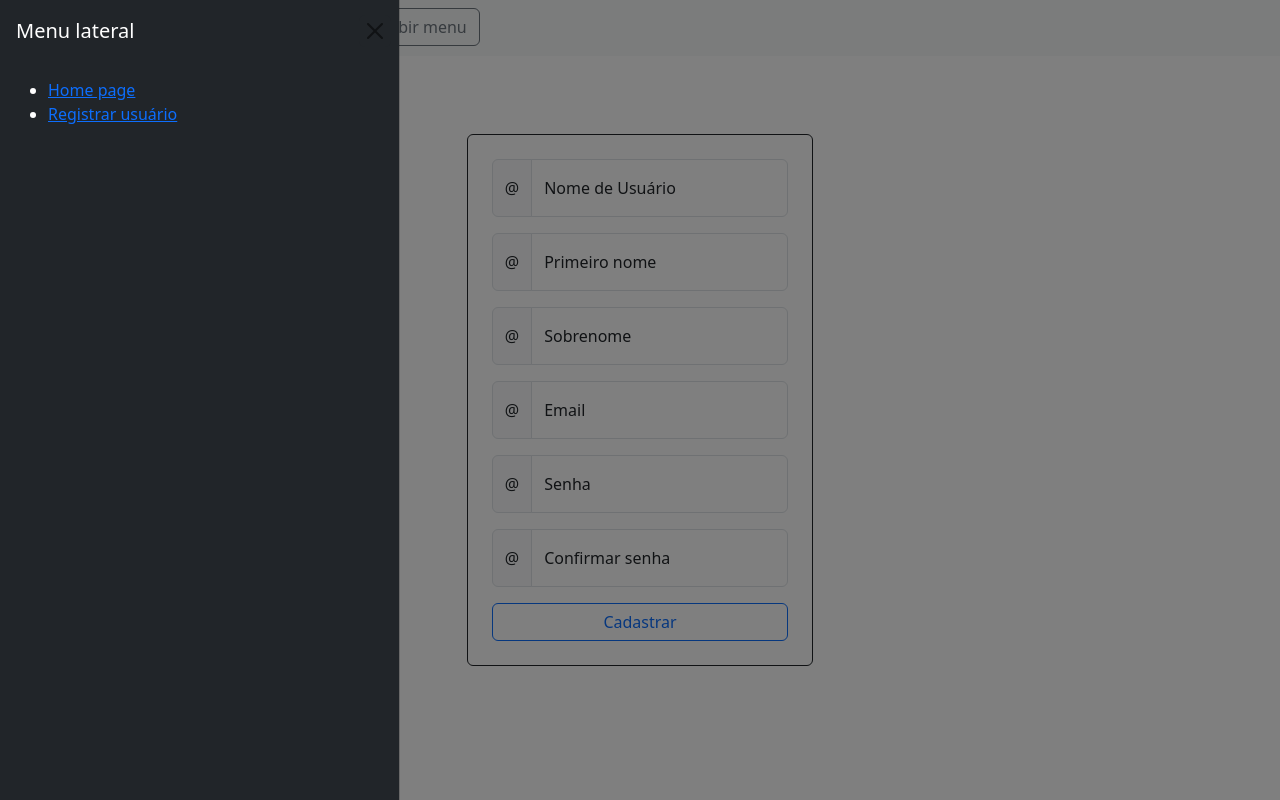
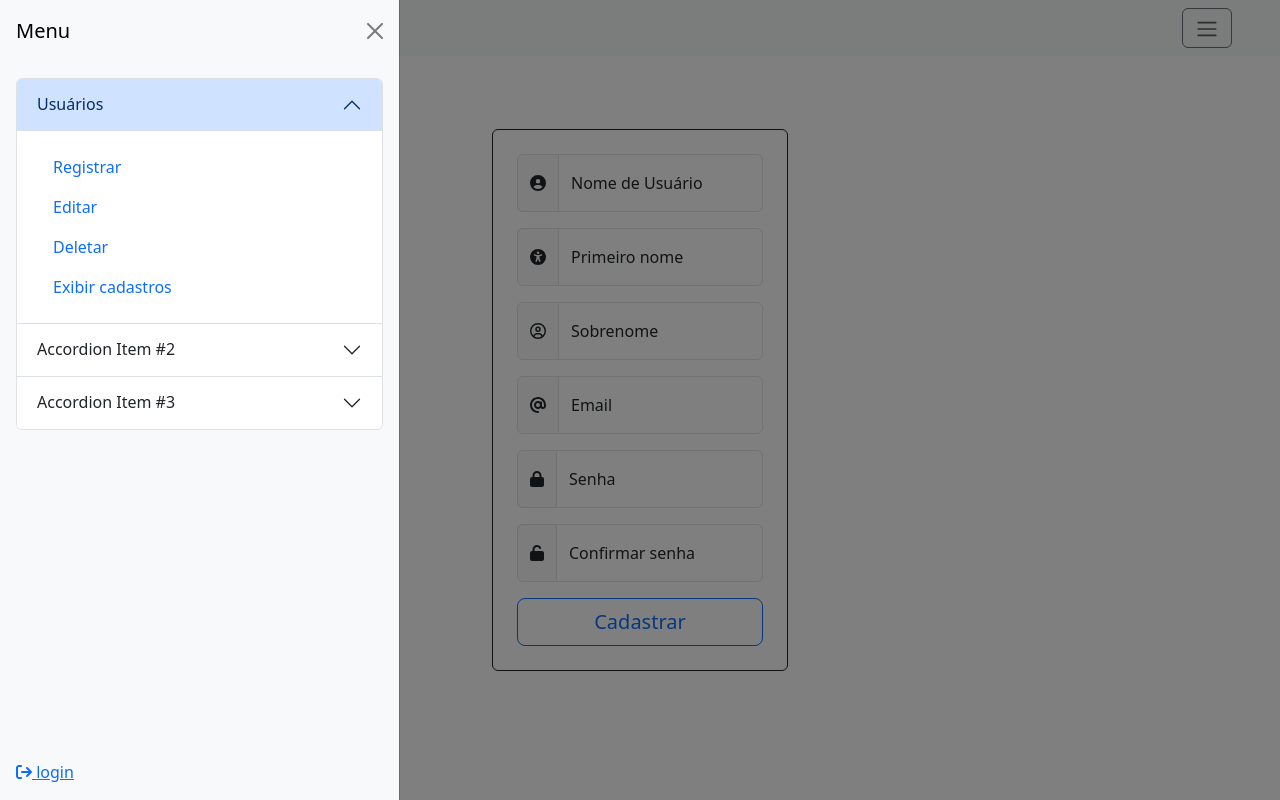
Before and after one commit to zOiudao/cdt_django, a Django app: template registrations/templates/pages/create_user.html in a window 1280 px wide, after a click that opens the changed part. Run offline with Django 5.2, Linux system fonts and the light colour scheme; the template is opened without the code that fills it: values that come from a table or form of the project are taken from there, others are empty.

Commit message:
finalizando por hoje

```diff
--- a/registrations/forms.py
+++ b/registrations/forms.py
@@ -20,6 +20,7 @@
             {
                 "class": "form-control",
                 "placeholder": "nome de usuário",
+                # "name": "username",
             }
         )
 
@@ -27,6 +28,7 @@
             {
                 "class": "form-control",
                 "placeholder": "primeiro nome",
+                # "name": "first_name",
             }
         )
 
@@ -34,6 +36,7 @@
             {
                 "class": "form-control",
                 "placeholder": "sobrenome",
+                # "name": "last_name",
             }
         )
 
@@ -41,6 +44,7 @@
             {
                 "class": "form-control",
                 "placeholder": "email",
+                # "name": "email",
             }
         )
 
@@ -48,6 +52,7 @@
             {
                 "class": "form-control",
                 "placeholder": "senha",
+                # "name": "password",
             }
         )
 
@@ -55,5 +60,6 @@
             {
                 "class": "form-control",
                 "placeholder": "confirmar senha",
+                # "name": "password",
             }
         )
--- a/registrations/statics/css/style.css
+++ b/registrations/statics/css/style.css
@@ -0,0 +1,10 @@
+body{
+    background-color: red;
+}
+
+/* .main-container {
+    display: flex;
+    align-items: center;
+    justify-content: center;
+    height: 100vh;
+} */
--- a/registrations/templates/base.html
+++ b/registrations/templates/base.html
@@ -6,6 +6,7 @@
     <meta name="viewport" content="width=device-width, initial-scale=1.0">
     <link rel="stylesheet" href="{% static 'css/style.css' %}">
     <link href="https://cdn.jsdelivr.net/npm/bootstrap@5.3.3/dist/css/bootstrap.min.css" rel="stylesheet" integrity="sha384-QWTKZyjpPEjISv5WaRU9OFeRpok6YctnYmDr5pNlyT2bRjXh0JMhjY6hW+ALEwIH" crossorigin="anonymous">
+    <link rel="stylesheet" href="https://cdnjs.cloudflare.com/ajax/libs/font-awesome/6.7.1/css/all.min.css" integrity="sha512-5Hs3dF2AEPkpNAR7UiOHba+lRSJNeM2ECkwxUIxC1Q/FLycGTbNapWXB4tP889k5T5Ju8fs4b1P5z/iB4nMfSQ==" crossorigin="anonymous" referrerpolicy="no-referrer" />
     <title>{% block title %}{% endblock title %}</title>
 </head>
 <body>
@@ -19,6 +20,7 @@
     {% include "partials/_footer.html" %}
 
 <script src="{% static "js/script.js" %}"></script>
+<script src="https://cdnjs.cloudflare.com/ajax/libs/font-awesome/6.7.1/js/all.min.js" integrity="sha512-1JkMy1LR9bTo3psH+H4SV5bO2dFylgOy+UJhMus1zF4VEFuZVu5lsi4I6iIndE4N9p01z1554ZDcvMSjMaqCBQ==" crossorigin="anonymous" referrerpolicy="no-referrer"></script>
 <script src="https://cdn.jsdelivr.net/npm/bootstrap@5.3.3/dist/js/bootstrap.bundle.min.js" integrity="sha384-YvpcrYf0tY3lHB60NNkmXc5s9fDVZLESaAA55NDzOxhy9GkcIdslK1eN7N6jIeHz" crossorigin="anonymous"></script>
 
 </body>
--- a/registrations/templates/pages/create_user.html
+++ b/registrations/templates/pages/create_user.html
@@ -1,13 +1,10 @@
 {% extends "base.html" %} {% block content %}
 
-<div
-  class="d-flex justify-content-center align-items-center"
-  style="height: 100vh"
->
+<div class="container position-absolute top-50 start-50 translate-middle w-25">
   <form method="post" class="card border-dark p-4">
     {% csrf_token %}
     <div class="input-group mb-3">
-      <span class="input-group-text">@</span>
+      <span class="input-group-text"><i class="fa-solid fa-circle-user"></i></span>
       <div class="form-floating">
         {{form.username}}
         <label for="floatingInputGroup1">Nome de Usuário</label>
@@ -15,7 +12,7 @@
     </div>
 
     <div class="input-group mb-3">
-      <span class="input-group-text">@</span>
+      <span class="input-group-text"><i class="fa-solid fa-universal-access"></i></span>
       <div class="form-floating">
         {{form.first_name}}
         <label for="floatingInputGroup1">Primeiro nome</label>
@@ -23,7 +20,7 @@
     </div>
 
     <div class="input-group mb-3">
-      <span class="input-group-text">@</span>
+      <span class="input-group-text"><i class="fa-regular fa-circle-user"></i></span>
       <div class="form-floating">
         {{form.last_name}}
         <label for="floatingInputGroup1">Sobrenome</label>
@@ -31,7 +28,7 @@
     </div>
 
     <div class="input-group mb-3">
-      <span class="input-group-text">@</span>
+      <span class="input-group-text"><i class="fa-solid fa-at"></i></span>
       <div class="form-floating">
         {{form.email}}
         <label for="floatingInputGroup1">Email</label>
@@ -39,7 +36,7 @@
     </div>
 
     <div class="input-group mb-3">
-      <span class="input-group-text">@</span>
+      <span class="input-group-text"><i class="fa-solid fa-lock"></i></span>
       <div class="form-floating">
         {{form.password1}}
         <label for="floatingInputGroup1">Senha</label>
@@ -47,7 +44,7 @@
     </div>
 
     <div class="input-group mb-3">
-      <span class="input-group-text">@</span>
+      <span class="input-group-text"><i class="fa-solid fa-unlock"></i></span>
       <div class="form-floating">
         {{form.password2}}
         <label for="floatingInputGroup1">Confirmar senha</label>
@@ -55,7 +52,7 @@
     </div>
 
     <div class="input-group">
-      <button type="submit" class="btn btn-outline-primary w-100">
+      <button type="submit" class="btn btn-outline-primary btn-lg w-100">
         Cadastrar
       </button>
     </div>
--- a/registrations/templates/partials/_header.html
+++ b/registrations/templates/partials/_header.html
@@ -2,14 +2,14 @@
 
 <div class="container-fluid">
     <nav class="navbar navbar-expand-lg navbar-light bg-light fixed-top">
-        <a class="navbar-brand" href="#">Navbar</a>
+        {% comment %} <a class="navbar-brand mx-5" href="#">Navbar</a> {% endcomment %}
 
-        <button class="navbar-toggler" type="button" data-toggle="collapse" data-target="#navbarNav" aria-controls="navbarNav" aria-expanded="false" aria-label="Toggle navigation">
+        <button class="navbar-toggler" type="button" data-bs-toggle="offcanvas" data-bs-target="#offcanvasRight" aria-controls="offcanvasRight">
             <span class="navbar-toggler-icon"></span>
         </button>
 
         <div class="collapse navbar-collapse" id="navbarNav">
-            <ul class="navbar-nav">
+            {% comment %} <ul class="navbar-nav">
                 <li class="nav-item active">
                     <a class="nav-link" href="#">Home <span class="sr-only">(current)</span></a>
                 </li>
@@ -19,8 +19,12 @@
                 <li class="nav-item">
                     <a class="nav-link" href="#">Pricing</a>
                 </li>
+            </ul> {% endcomment %}
+            <ul class="navbar-nav ms-auto mx-5">
                 <li class="nav-item">
-                <button class="btn btn-outline-secondary" type="button" data-bs-toggle="offcanvas" data-bs-target="#offcanvasRight" aria-controls="offcanvasRight">Exibir menu</button>
+                    <button class="btn btn-outline-secondary" type="button" data-bs-toggle="offcanvas" data-bs-target="#offcanvasRight" aria-controls="offcanvasRight">
+                        <span class="navbar-toggler-icon"></span>
+                    </button>
                 </li>
             </ul>
         </div>
@@ -29,16 +33,109 @@
 
 <header>
 
-    <div class="offcanvas offcanvas-start text-bg-dark" tabindex="-1" id="offcanvasRight" aria-labelledby="offcanvasRightLabel">
+    <div class="offcanvas offcanvas-start text-bg-light" tabindex="-1" id="offcanvasRight" aria-labelledby="offcanvasRightLabel">
     <div class="offcanvas-header">
-        <h5 class="offcanvas-title" id="offcanvasRightLabel">Menu lateral</h5>
-        <button type="button" class="btn-close bg-dark" data-bs-dismiss="offcanvas" aria-label="Close"></button>
+        <h5 class="offcanvas-title" id="offcanvasRightLabel">Menu</h5>
+        <button type="button" class="btn-close bg-light" data-bs-dismiss="offcanvas" aria-label="Close"></button>
     </div>
     <div class="offcanvas-body">
-        <ul>
-            <li><a href="/cadastros/">Home page</a></li>
-            <li><a href="/cadastros/register/">Registrar usuário</a></li>
+
+        <div class="accordion" id="accordionExample">
+            <div class="accordion-item">
+                <h2 class="accordion-header">
+                <button class="accordion-button" type="button" data-bs-toggle="collapse" data-bs-target="#collapseOne" aria-expanded="true" aria-controls="collapseOne">
+                    Usuários
+                </button>
+                </h2>
+                <div id="collapseOne" class="accordion-collapse collapse show" data-bs-parent="#accordionExample">
+                <div class="accordion-body">
+                    <ul class="nav">
+                        <li class="nav-item">
+                            <a class="nav-link" aria-current="register" href="/cadastros/register/">Registrar</a>
+                        </li>
                     </ul>
+
+                    <ul class="nav">
+                        <li class="nav-item">
+                            <a class="nav-link" aria-current="register" href="/cadastros/register/">Editar</a>
+                        </li>
+                    </ul>
+
+                    <ul class="nav">
+                        <li class="nav-item">
+                            <a class="nav-link" aria-current="register" href="/cadastros/register/">Deletar</a>
+                        </li>
+                    </ul>
+
+                    <ul class="nav">
+                        <li class="nav-item">
+                            <a class="nav-link" aria-current="register" href="/cadastros/register/">Exibir cadastros</a>
+                        </li>
+                    </ul>
+                </div>
+                </div>
+            </div>
+            <div class="accordion-item">
+                <h2 class="accordion-header">
+                <button class="accordion-button collapsed" type="button" data-bs-toggle="collapse" data-bs-target="#collapseTwo" aria-expanded="false" aria-controls="collapseTwo">
+                    Accordion Item #2
+                </button>
+                </h2>
+                <div id="collapseTwo" class="accordion-collapse collapse" data-bs-parent="#accordionExample">
+                <div class="accordion-body">
+                    <ul class="nav">
+                        <li class="nav-item">
+                            <a class="nav-link" aria-current="home" href="/cadastros/">Home</a>
+                        </li>
+                    </ul>
+
+                    <ul class="nav">
+                        <li class="nav-item">
+                            <a class="nav-link" aria-current="register" href="/cadastros/register/">Editar</a>
+                        </li>
+                    </ul>
+
+                    <ul class="nav">
+                        <li class="nav-item">
+                            <a class="nav-link" aria-current="register" href="/cadastros/register/">Deletar</a>
+                        </li>
+                    </ul>
+
+                    <ul class="nav">
+                        <li class="nav-item">
+                            <a class="nav-link" aria-current="register" href="/cadastros/register/">Exibir cadastros</a>
+                        </li>
+                    </ul>
+                </div>
+                </div>
+            </div>
+            <div class="accordion-item">
+                <h2 class="accordion-header">
+                <button class="accordion-button collapsed" type="button" data-bs-toggle="collapse" data-bs-target="#collapseThree" aria-expanded="false" aria-controls="collapseThree">
+                    Accordion Item #3
+                </button>
+                </h2>
+                <div id="collapseThree" class="accordion-collapse collapse" data-bs-parent="#accordionExample">
+                <div class="accordion-body">
+                    <ul class="nav">
+                        <li class="nav-item">
+                            <a class="nav-link" aria-current="register" href="/cadastros/register/">Link</a>
+                        </li>
+                    </ul>
+                </div>
+                </div>
+            </div>
+        </div>
+
+        {% comment %} <hr class'fixed-buttom m-3'> {% endcomment %}
+        <div class='fixed-bottom m-3'>
+            {% if user.is_authenticated %}
+                <a href="{% url "logout_user" %}"><i class="fa-solid fa-arrow-right-from-bracket"></i> <span>sair</span></a>
+            {% else %}
+                <a href="{% url "login_user" %}"><i class="fa-solid fa-arrow-right-from-bracket"></i> <span>login</span></a>
+            {% endif %}
+        </div>
+
 
     </div>
     </div>
--- a/registrations/urls.py
+++ b/registrations/urls.py
@@ -4,4 +4,5 @@
 urlpatterns = [
     path("", views.login_user, name="login_user"),
     path("register/", views.register_user, name="register"),
+    path("logout/", views.logout_user, name="logout_user"),
 ]
```
Also changed, not shown: registrations/templates/pages/login.html (+8 -8 lines), registrations/templates/pages/logout.html (+7 -0 lines), registrations/views.py (+21 -3 lines). Lines whose indentation alone changed are shown as unchanged.
